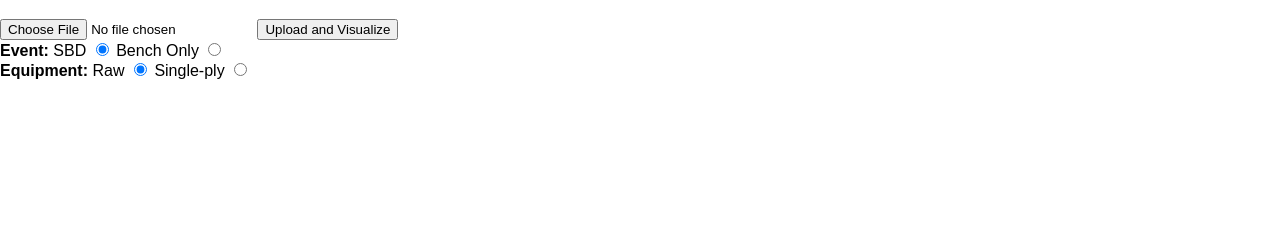
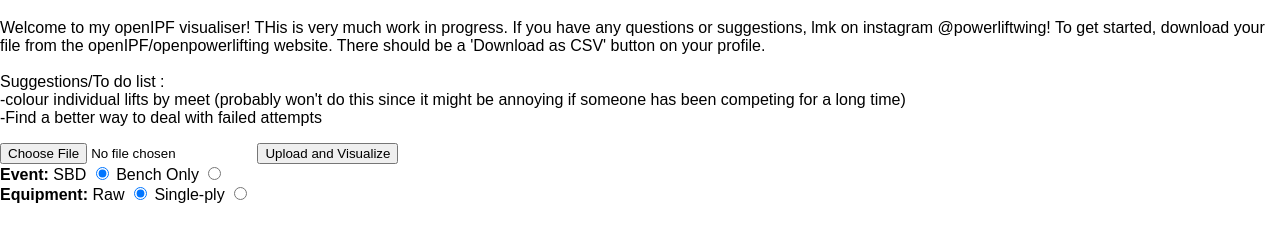
Before and after one commit to WSKoon/WSKoon.github.io, a website with bundled scripts: page dist/index.html in a window 1280 px wide. Shown: the part 101-342 px from the top of the page. Built offline with nearby package versions, Linux system fonts and the light colour scheme.

Commit message:
added intro

```diff
--- a/dist/index.html
+++ b/dist/index.html
@@ -86,6 +86,20 @@
 </head>
 <body>
     <h1>OpenIPF Visualizer</h1>
+    <p>Welcome to my openIPF visualiser! THis is very much work in progress.
+        If you have any questions or suggestions, lmk on instagram @powerliftwing!
+        To get started, download your file from the openIPF/openpowerlifting website.
+        There should be a 'Download as CSV' button on your profile.
+        <br>
+        <br>
+        Suggestions/To do list :
+        <br>
+        -colour individual lifts by meet
+        (probably won't do this since it might be annoying if someone has been competing for a long time)
+        <br>
+        -Find a better way to deal with failed attempts
+
+    </p>
     <form id="uploadForm">
         <input type="file" id="fileInput" accept=".csv" />
         <button type="submit">Upload and Visualize</button>
```
